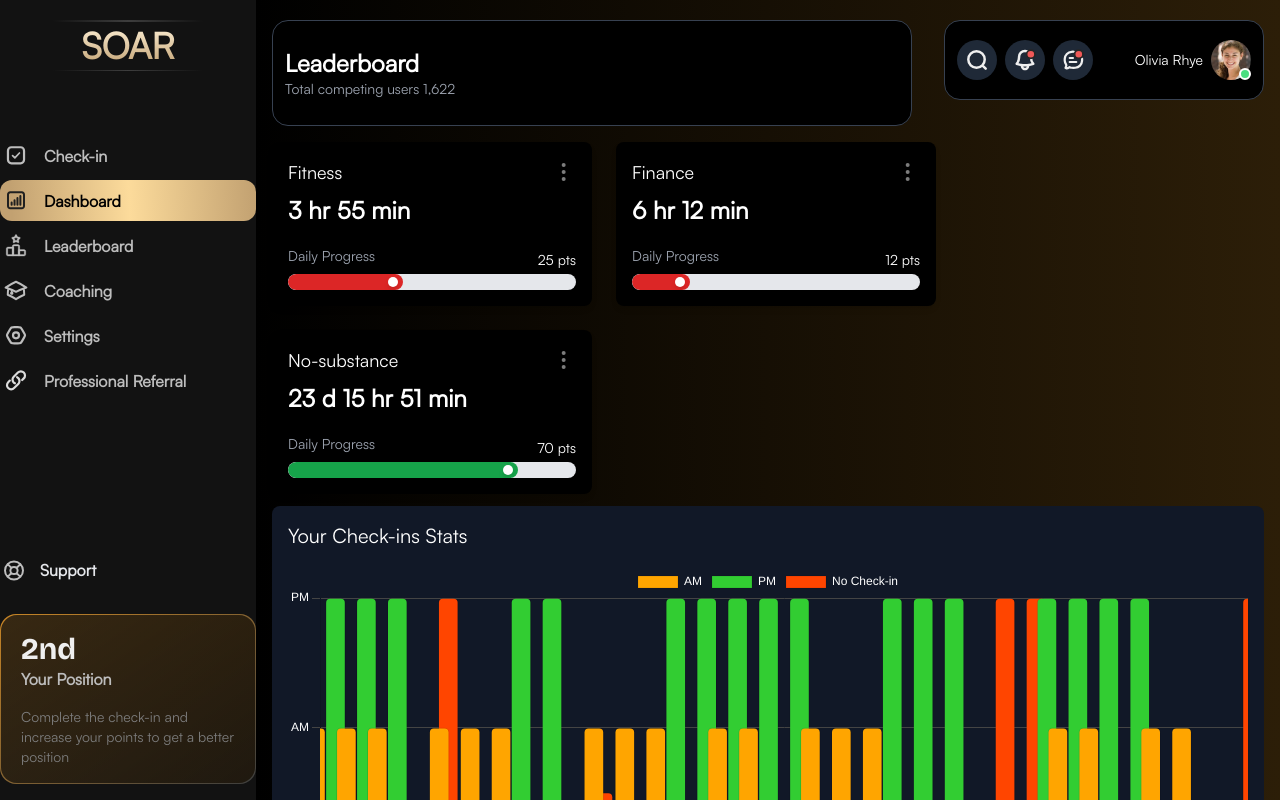
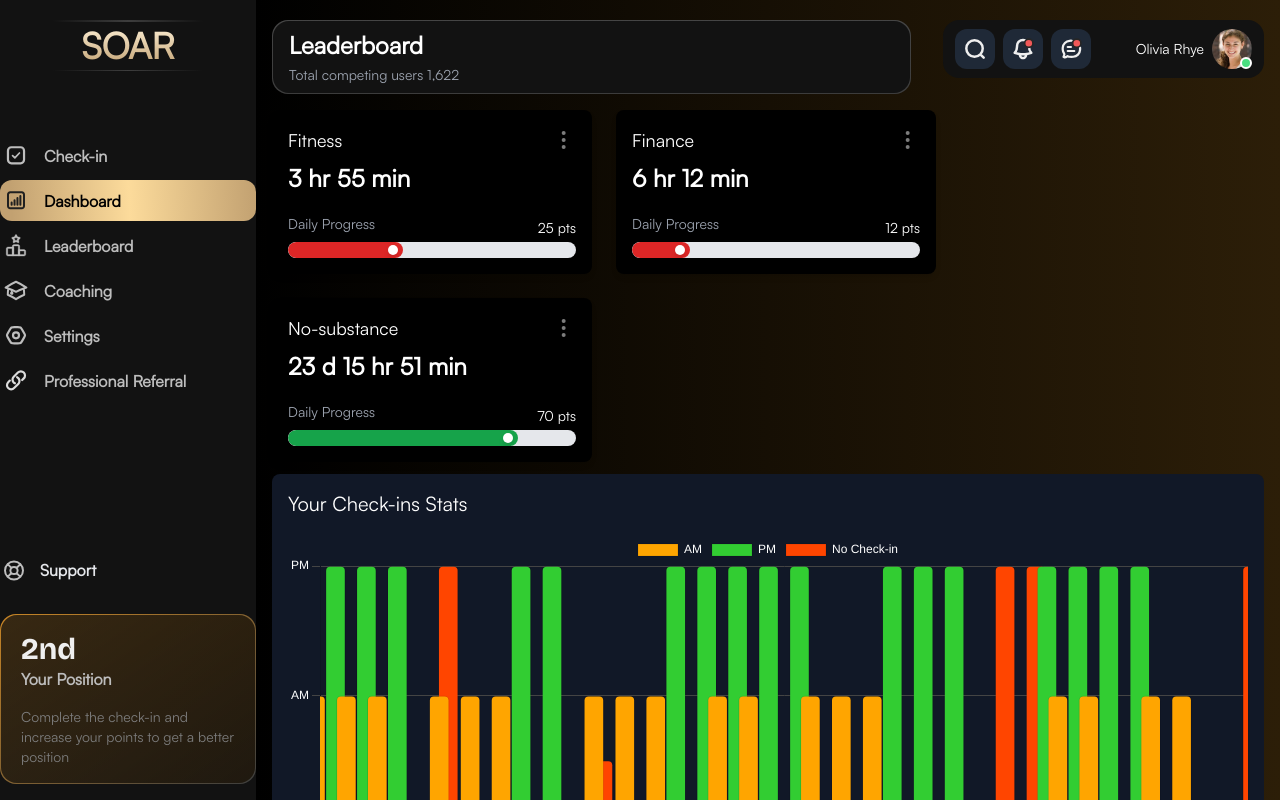
Before and after one commit to sda34495/soar-web-app-front, a Next.js app: page /dashboard in a window 1280 px wide. Built offline with nearby package versions, Linux system fonts and the light colour scheme; a web font is replaced by a local one.

Commit message:
add: navbar activity setting is not up to date

```diff
--- a/src/components/UI/Navbar.tsx
+++ b/src/components/UI/Navbar.tsx
@@ -3,9 +3,13 @@ import React from "react";
 // Function to render the Title Section
 const TitleSection = () => {
   return (
-    <div className="flex flex-col justify-center min-w-[300px] w-full mx-auto p-3  border border-1 bg-black  rounded-2xl  border-gray-700 lg:w-2/3 mr-8 h-[106px]">
-      <h1 className="text-2xl font-bold">Leaderboard</h1>
-      <p className="text-sm text-gray-400">Total competing users 1,622</p>
+    <div className="flex flex-col justify-center min-w-[300px] w-full mx-auto lg:w-2/3 mr-8 h-full">
+      <div className="bg-gradient-to-b from-[#454545] to-[#3c3c3c] p-[1px] rounded-2xl">
+        <div className="flex flex-col bg-[#121212] py-2 rounded-2xl px-4 h-full">
+          <h1 className="text-2xl font-bold">Leaderboard</h1>
+          <p className="text-sm mt-1 text-gray-400">Total competing users 1,622</p>
+        </div>
+      </div>
     </div>
   );
 };
@@ -13,17 +17,18 @@ const TitleSection = () => {
 // Function to render the Actions and Profile Section
 const ActionsSection = () => {
   return (
-    <div className="flex  items-center justify-between space-x-5 border border-1 bg-black border-gray-700 p-3 rounded-2xl lg:w-1/3 h-[80px] ">
+
+    <div className="flex items-center justify-between space-x-5 bg-[#121212] p-3 rounded-2xl lg:w-1/3 h-[58px]">
       {/* Icons */}
       <div className="flex items-center space-x-2">
-        <button className="h-10 w-10 bg-gray-800 flex items-center justify-center rounded-full">
-          <img src="/search.svg" alt="" className="w-4 h-4 md:w-6 md:h-6"/>
+        <button className="h-10 w-10 bg-gray-800 flex items-center justify-center rounded-xl">
+          <img src="/search.svg" alt="" className="w-4 h-4 md:w-6 md:h-6" />
         </button>
-        <button className="h-10 w-10 bg-gray-800 flex items-center justify-center rounded-full">
-          <img src="/notification.svg" alt="" className="w-4 h-4 md:w-6 md:h-6"/>
+        <button className="h-10 w-10 bg-gray-800 flex items-center justify-center rounded-xl">
+          <img src="/notification.svg" alt="" className="w-4 h-4 md:w-6 md:h-6" />
         </button>
-        <button className="h-10 w-10 bg-gray-800 flex items-center justify-center rounded-full">
-          <img src="/message.svg" alt="" className="w-4 h-4 md:w-6 md:h-6"/>
+        <button className="h-10 w-10 bg-gray-800 flex items-center justify-center rounded-xl">
+          <img src="/message.svg" alt="" className="w-4 h-4 md:w-6 md:h-6" />
         </button>
       </div>
       {/* User Profile */}
@@ -46,7 +51,7 @@ const ActionsSection = () => {
 // Main LeaderboardHeader Component
 const Navbar = () => {
   return (
-    <div className="flex flex-col lg:flex-row space-y-5 lg:space-y-0  lg:justify-between  text-white  mt-1 ">
+    <div className="flex flex-col lg:flex-row space-y-5 lg:space-y-0 lg:justify-between text-white mt-1">
       {/* Render Title Section */}
       <TitleSection />
 
```
